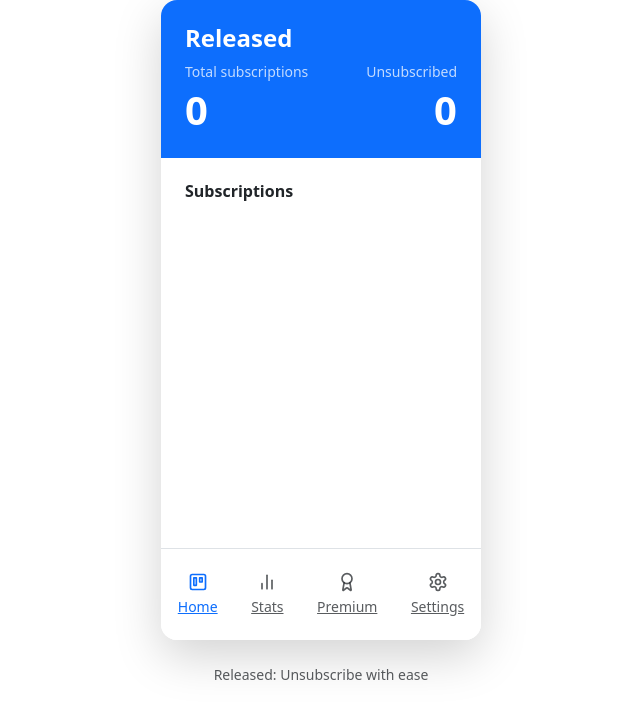
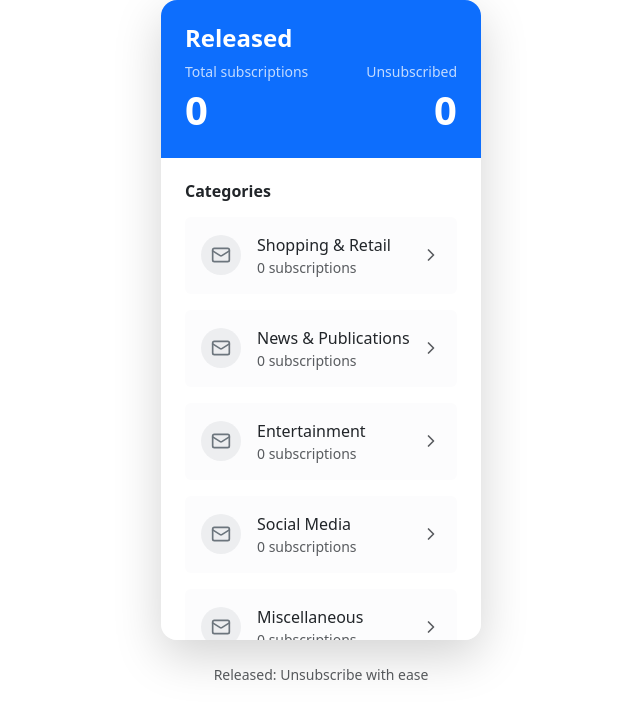
Before and after one commit to jssem001/released_app, a React (Create React App) app in the folder released-app/: page /dashboard in a window 1280 px wide. Shown: the top 718 px of the page, without its empty margins (319-959 px from the left). Built offline with nearby package versions, Linux system fonts and the light colour scheme.

Commit message:
categories 1

```diff
--- a/released-app/src/pages/Dashboard.jsx
+++ b/released-app/src/pages/Dashboard.jsx
@@ -1,45 +1,58 @@
-// src/screens/Dashboard.jsx
-// import React from 'react';
-// import { useLocation, useNavigate } from 'react-router-dom';
-// import { Mail, Trello, Settings, Award, BarChart2, ChevronRight } from 'lucide-react';
 
-// export default function Dashboard() {
-//   const navigate = useNavigate();
-//   const { subscriptions = [] } = useLocation().state || {};
-
-//   const total = subscriptions.length;
-//   // For now, unsubscribed count is zero; update when implementing unsubscribe flow
-//   const unsubscribed = subscriptions.filter(s => s.unsubscribed).length;
-
-//   const handleCategory = () => {
-//     navigate('/category', { state: { subscriptions } });
-//   };
-import React, { useEffect } from 'react';
+import React, { useEffect, useMemo } from 'react';
 import { useLocation, useNavigate } from 'react-router-dom';
 import { Mail, Trello, Settings, Award, BarChart2, ChevronRight } from 'lucide-react';
+
+// Simple keyword-based classifier
+function getCategory(sub) {
+  const text = `${sub.from} ${sub.subject}`.toLowerCase();
+  if (/\b(amazon|shop|retail|store|target|walmart|best buy|gap|hm)\b/.test(text)) {
+    return 'Shopping & Retail';
+  }
+  if (/\b(news|times|daily|press|journal|magazine)\b/.test(text)) {
+    return 'News & Publications';
+  }
+  if (/\b(netflix|entertain|hulu|prime|spotify|movie|music)\b/.test(text)) {
+    return 'Entertainment';
+  }
+  if (/\b(facebook|twitter|instagram|linkedin|social|snapchat)\b/.test(text)) {
+    return 'Social Media';
+  }
+  return 'Miscellaneous';
+}
 
 export default function Dashboard() {
   const navigate = useNavigate();
   const subscriptions = useLocation().state || [];
-  // const { state } = useLocation();
-  // const subscriptions = Array.isArray(state)     // guard in case it's undefined
-  //   ? state
-  //   : [];
 
-  // Debug: see exactly what was passed
-  useEffect(() => {
-    console.log('🏠 Dashboard state array:', subscriptions);
+  // Build a map: category -> [subs]
+  const byCategory = useMemo(() => {
+    const map = {
+      'Shopping & Retail': [],
+      'News & Publications': [],
+      Entertainment: [],
+      'Social Media': [],
+      Miscellaneous: [],
+    };
+    subscriptions.forEach(sub => {
+      const cat = getCategory(sub);
+      map[cat].push(sub);
+    });
+    return map;
   }, [subscriptions]);
 
+  // Total / unsubscribed
   const total = subscriptions.length;
   const unsubscribed = subscriptions.filter(s => s.unsubscribed).length;
 
-  const handleCategory = () => {
-    navigate('/category-view', { state: subscriptions });
+  // Navigate to category view with only that category’s items
+  const handleCategory = (category) => {
+    navigate('/category-view', { state: byCategory[category] });
   };
 
   return (
-    <div className="h-100 d-flex flex-column bg-white">
+    // <div className="h-100 d-flex flex-column bg-white">
+    <div className="d-flex flex-column bg-white vh-100">
       {/* Header */}
       <div className="p-4 bg-primary text-white">
         <h1 className="fs-4 fw-bold mb-2">Released</h1>
@@ -55,32 +68,37 @@ export default function Dashboard() {
         </div>
       </div>
 
-      {/* Categories */}
-      <div className="p-4 flex-grow-1">
-        <h2 className="fs-6 fw-semibold mb-3">Subscriptions</h2>
-        <div role="button" onClick={handleCategory} className="cursor-pointer">
-          {subscriptions.slice(0,5).map((sub, idx) => (
-            <div key={sub.id} className="d-flex align-items-center justify-content-between p-3 mb-3 rounded bg-light-subtle">
+      {/* Category blocks */}
+      {/* <div className="p-4 flex-grow-1"> */}
+      <div className="p-4 flex-grow-1 overflow-auto">
+        <h2 className="fs-6 fw-semibold mb-3">Categories</h2>
+
+        {Object.entries(byCategory).map(([category, subs]) => (
+          <div
+            key={category}
+            role="button"
+            onClick={() => handleCategory(category)}
+            className="d-flex align-items-center justify-content-between p-3 mb-3 rounded bg-light-subtle"
+          >
             <div className="d-flex align-items-center">
-                <div className="rounded-circle bg-light d-flex align-items-center justify-content-center me-3" style={{ width: '40px', height: '40px' }}>
+              <div
+                className="rounded-circle bg-secondary bg-opacity-10 d-flex align-items-center justify-content-center me-3"
+                style={{ width: '40px', height: '40px' }}
+              >
                 <Mail size={20} className="text-secondary" />
               </div>
               <div>
-                  <p className="mb-0 fw-medium text-truncate" style={{ maxWidth: '200px' }}>{sub.subject}</p>
-                  <p className="mb-0 small text-muted">{sub.from}</p>
+                <p className="mb-0 fw-medium">{category}</p>
+                <p className="mb-0 small text-muted">{subs.length} subscription{subs.length !== 1 ? 's' : ''}</p>
               </div>
             </div>
             <ChevronRight size={20} className="text-muted" />
           </div>
         ))}
-          {total > 5 && (
-            <p className="small text-primary">View all {total}</p>
-          )}
-        </div>
       </div>
 
       {/* Bottom Nav */}
-      <div className="border-top bg-white">
+      <div className="border-top bg-white flex-shrink-0">
         <div className="d-flex justify-content-around py-3">
           <button className="btn btn-link d-flex flex-column align-items-center text-primary">
             <Trello size={20} />
@@ -101,7 +119,98 @@ export default function Dashboard() {
         </div>
       </div>
     </div>
-)}
+  );
+}
+
+
+
+
+
+
+// import React, { useEffect } from 'react';
+// import { useLocation, useNavigate } from 'react-router-dom';
+// import { Mail, Trello, Settings, Award, BarChart2, ChevronRight } from 'lucide-react';
+
+// export default function Dashboard() {
+//   const navigate = useNavigate();
+//   const subscriptions = useLocation().state || [];
+
+//   // Debug: see exactly what was passed
+//   useEffect(() => {
+//     console.log('🏠 Dashboard state array:', subscriptions);
+//   }, [subscriptions]);
+
+//   const total = subscriptions.length;
+//   const unsubscribed = subscriptions.filter(s => s.unsubscribed).length;
+
+//   const handleCategory = () => {
+//     navigate('/category-view', { state: subscriptions });
+//   };
+
+//   return (
+//     <div className="h-100 d-flex flex-column bg-white">
+//       {/* Header */}
+//       <div className="p-4 bg-primary text-white">
+//         <h1 className="fs-4 fw-bold mb-2">Released</h1>
+//         <div className="d-flex justify-content-between align-items-center">
+//           <div>
+//             <p className="small opacity-75 mb-1">Total subscriptions</p>
+//             <p className="display-6 fw-bold mb-0">{total}</p>
+//           </div>
+//           <div className="text-end">
+//             <p className="small opacity-75 mb-1">Unsubscribed</p>
+//             <p className="display-6 fw-bold mb-0">{unsubscribed}</p>
+//           </div>
+//         </div>
+//       </div>
+
+//       {/* Categories */}
+//       <div className="p-4 flex-grow-1">
+//         <h2 className="fs-6 fw-semibold mb-3">Subscriptions</h2>
+//         <div role="button" onClick={handleCategory} className="cursor-pointer">
+//           {subscriptions.slice(0,5).map((sub, idx) => (
+//             <div key={sub.id} className="d-flex align-items-center justify-content-between p-3 mb-3 rounded bg-light-subtle">
+//               <div className="d-flex align-items-center">
+//                 <div className="rounded-circle bg-light d-flex align-items-center justify-content-center me-3" style={{ width: '40px', height: '40px' }}>
+//                   <Mail size={20} className="text-secondary" />
+//                 </div>
+//                 <div>
+//                   <p className="mb-0 fw-medium text-truncate" style={{ maxWidth: '200px' }}>{sub.subject}</p>
+//                   <p className="mb-0 small text-muted">{sub.from}</p>
+//                 </div>
+//               </div>
+//               <ChevronRight size={20} className="text-muted" />
+//             </div>
+//           ))}
+//           {total > 5 && (
+//             <p className="small text-primary">View all {total}</p>
+//           )}
+//         </div>
+//       </div>
+
+//       {/* Bottom Nav */}
+//       <div className="border-top bg-white">
+//         <div className="d-flex justify-content-around py-3">
+//           <button className="btn btn-link d-flex flex-column align-items-center text-primary">
+//             <Trello size={20} />
+//             <span className="small mt-1">Home</span>
+//           </button>
+//           <button className="btn btn-link d-flex flex-column align-items-center text-muted">
+//             <BarChart2 size={20} />
+//             <span className="small mt-1">Stats</span>
+//           </button>
+//           <button className="btn btn-link d-flex flex-column align-items-center text-muted">
+//             <Award size={20} />
+//             <span className="small mt-1">Premium</span>
+//           </button>
+//           <button className="btn btn-link d-flex flex-column align-items-center text-muted">
+//             <Settings size={20} />
+//             <span className="small mt-1">Settings</span>
+//           </button>
+//         </div>
+//       </div>
+//     </div>
+// )}
 
 
 // import React from 'react';
```
Lines whose indentation alone changed are shown as unchanged.
